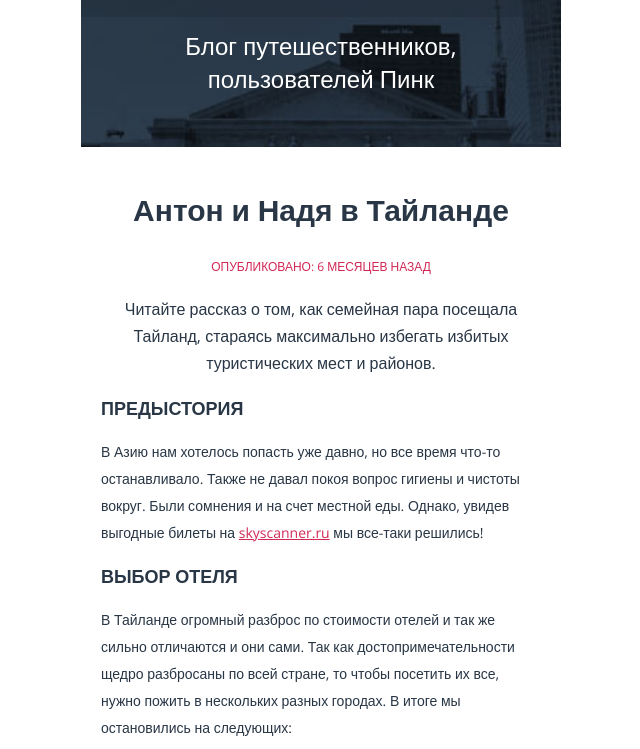
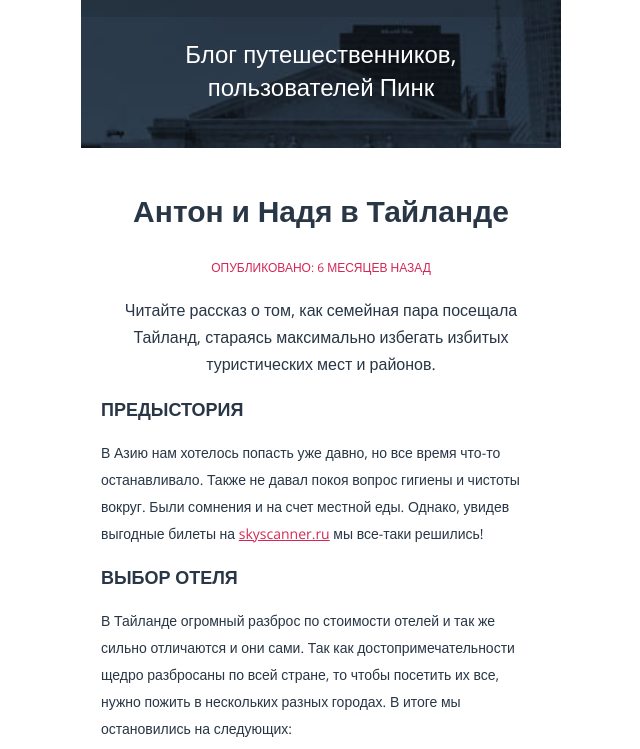
Before and after one commit to DiasNurdicanov/63990-pink, a website: page post.html in a window 1280 px wide. Shown: the part 51-800 px from the top of the page, without its empty margins (319-959 px from the left). Drawn offline with nearby package versions, Linux system fonts and the light colour scheme; files that its build step writes are made by us from their sources.

Commit message:
Правки

```diff
--- a/less/style.less
+++ b/less/style.less
@@ -16,21 +16,15 @@ body{
 	padding:0;
 	margin:0;
 	font-family: @font-family;
-}
-
-.wrapper-center{
 	min-width:320px;
 	max-width: 480px;
-	margin:0 auto;
+	margin: 0 auto;
 }
-.page-header{
-
-	position: absolute;
-	top:0;
-	width:100%;
-	z-index: 1;
+.page-header__wrap{
+	background: url("../img/bg_header.jpg") no-repeat;
+	background-size: cover;
 }
-.page-header-wrap{
+.page-header-top{
 	padding: 20px;
 	position: relative;
 	background-color: rgba(28,37,47,.3);
@@ -77,17 +71,13 @@ body{
 .page-title{
 	.font(24px;300;white;auto;);
 	margin: 0;
-	background: url("../img/bg_header.jpg") no-repeat;
-	background-size: cover;
 	padding: 20px;
-	padding-top: 80px;
 	padding-bottom: 45px;
 	text-align: center;
-	height:198px;
 	box-sizing: border-box;
 
 	&--big{
-		height:460px;
+		height:400px;
 		position: relative;
 	}
 
--- a/post.html
+++ b/post.html
@@ -11,8 +11,8 @@
 
 <body>
 	<header class="page-header">
-		<div class="wrapper-center">
-			<div class="page-header-wrap">
+		<div class="page-header__wrap">
+			<div class="page-header-top">
 				<div class="logo">
 					<a class="logo__link" href="index.html">
 						<img src="img/logo.png" class="logo__img" alt="logo">
@@ -28,13 +28,10 @@
 					</ul>
 				</div>
 			</div>
+
+			<h1 class="page-title">Блог путешественников, пользователей Пинк</h1>
 		</div>
 	</header>
-
-	<div class="wrapper-center">
-		<div class="page-title">
-			Блог путешественников, пользователей Пинк
-		</div>
 
 	<article class="blog-post">
 		<h1 class="blog-post__title">Антон и Надя в Тайланде</h1>
@@ -65,10 +62,8 @@
 			<li class="pagination__item  pagination__item--row"><a href="#" class="pagination__link pagination__link--row">Назад к списку</a></li>
 		</ul>
 	</div>
-	</div>
 
 	<footer class="main-footer">
-		<div class="wrapper-center">
 		<div class="logo">
 			<a class="logo__link" href="index.html">
 				<img src="img/footer-logo.png" class="logo__img" alt="logo">
@@ -85,5 +80,4 @@
 				<img src="img/h-academy.png" alt="HTML Academy">
 			</a>
 		</div>
-		</div>
 	</footer>
```
Also changed, not shown: blog.html (+4 -10 lines), form.html (+4 -10 lines), index.html (+7 -9 lines). Lines whose indentation alone changed are shown as unchanged.
